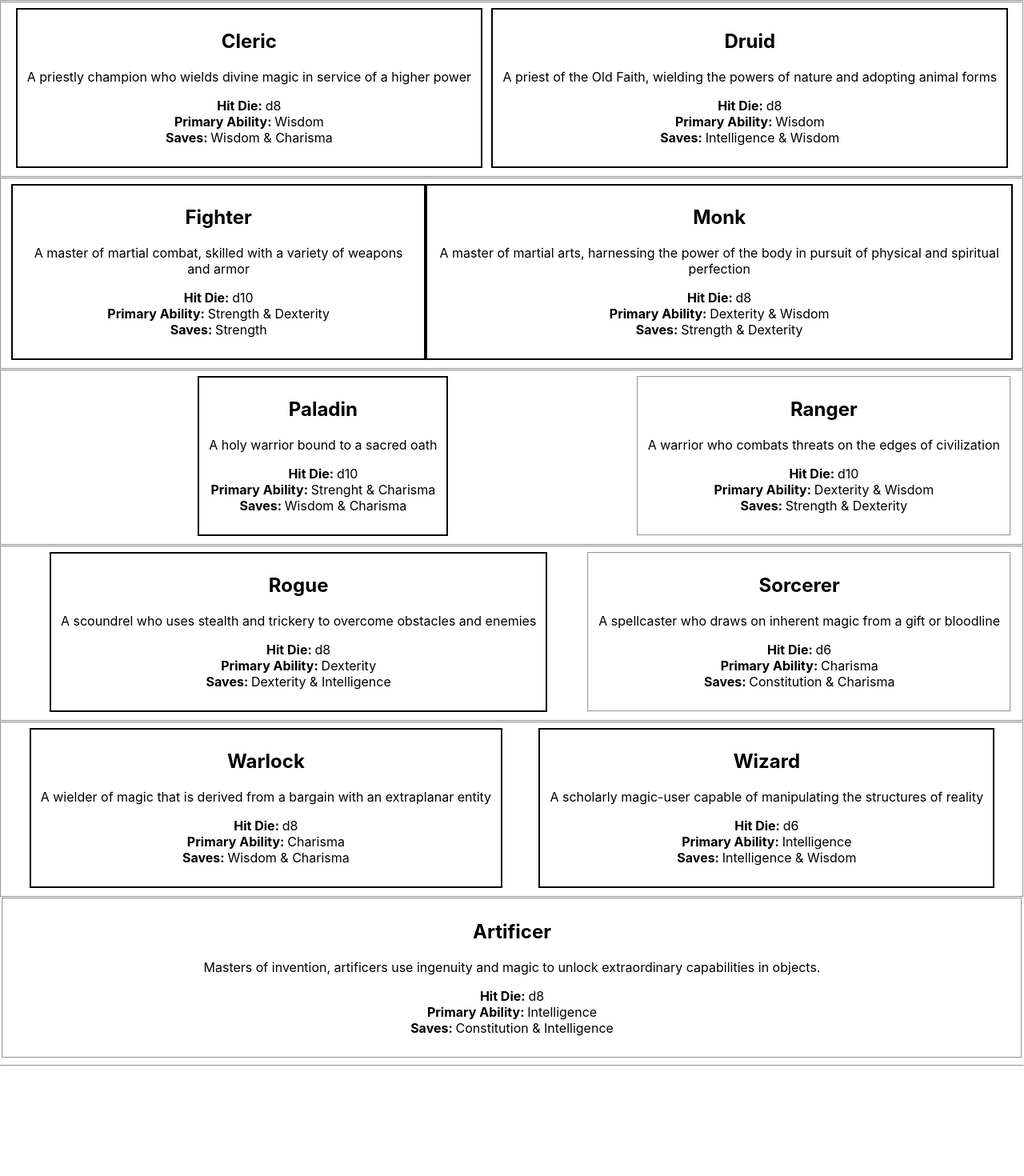
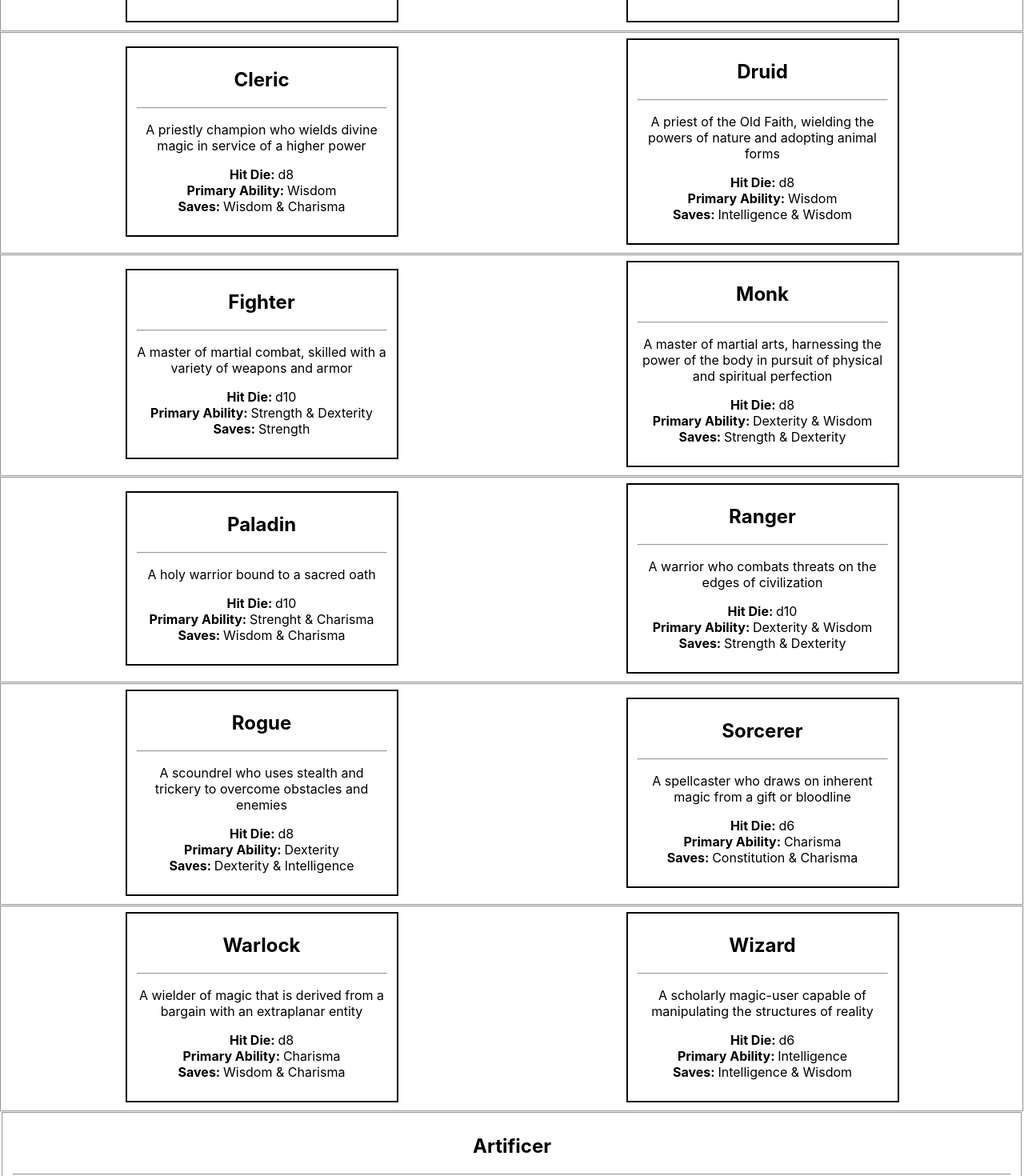
Before and after one commit to Santiago548/NPC_Generator_Ver2, a React (Create React App) app in the folder npc-frontend/: page /classes in a window 1280 px wide. Shown: the part 380-1850 px from the top of the page at 80% size. Before the commit the page ends 1721 px from the top, so only its background shows below. Built offline with nearby package versions, Linux system fonts and the light colour scheme; no server answers.

Commit message:
update css to have classes adjust based on the size of the screen

```diff
--- a/npc-frontend/src/App.css
+++ b/npc-frontend/src/App.css
@@ -341,10 +341,14 @@ width: 50%;
   float: left;
   border: 2px solid rgb(0, 0, 0);
   margin: auto;
+  inline-size: 25%;
+    overflow-wrap: break-word;
 }
 
 .rightClassDescription {
   float: right;
   border: 2px solid rgb(0, 0, 0);
   margin: auto;
+  inline-size: 25%;
+    overflow-wrap: break-word;
 }
--- a/npc-frontend/src/components/NpcClasses.js
+++ b/npc-frontend/src/components/NpcClasses.js
@@ -5,11 +5,10 @@ export const NpcClasses = () => {
     <div>
       <h1>Classes</h1>
 
-
       <fieldset className="classesContainer">
-
         <fieldset className="leftClassDescription">
           <h2>Barbarian</h2>
+          <hr />
           <p>
             A fierce warrior of primitive background who can enter a battle rage
           </p>
@@ -28,6 +27,7 @@ export const NpcClasses = () => {
 
         <fieldset className="rightClassDescription">
           <h2>Bard</h2>
+          <hr />
           <p>An inspiring magician whose power echoes the music of creation</p>
           <p>
             <strong>Hit Die: </strong>
@@ -41,13 +41,12 @@ export const NpcClasses = () => {
             <br />
           </p>
         </fieldset>
-
       </fieldset>
 
       <fieldset className="classesContainer">
-
         <fieldset className="leftClassDescription">
           <h2>Cleric</h2>
+          <hr />
           <p>
             A priestly champion who wields divine magic in service of a higher
             power
@@ -65,12 +64,12 @@ export const NpcClasses = () => {
           </p>
         </fieldset>
 
-
         <fieldset className="rightClassDescription">
           <h2>Druid</h2>
+          <hr />
           <p>
-          A priest of the Old Faith, wielding the powers of nature and adopting
-          animal forms
+            A priest of the Old Faith, wielding the powers of nature and
+            adopting animal forms
           </p>
           <p>
             <strong>Hit Die: </strong>
@@ -87,9 +86,9 @@ export const NpcClasses = () => {
       </fieldset>
 
       <fieldset className="classesContainer">
-
         <fieldset className="leftClassDescription">
           <h2>Fighter</h2>
+          <hr />
           <p>
             A master of martial combat, skilled with a variety of weapons and
             armor
@@ -107,12 +106,12 @@ export const NpcClasses = () => {
           </p>
         </fieldset>
 
-
         <fieldset className="rightClassDescription">
           <h2>Monk</h2>
+          <hr />
           <p>
-          A master of martial arts, harnessing the power of the body in pursuit
-          of physical and spiritual perfection
+            A master of martial arts, harnessing the power of the body in
+            pursuit of physical and spiritual perfection
           </p>
           <p>
             <strong>Hit Die: </strong>
@@ -128,9 +127,9 @@ export const NpcClasses = () => {
       </fieldset>
 
       <fieldset className="classesContainer">
-
         <fieldset className="leftClassDescription">
           <h2>Paladin</h2>
+          <hr />
           <p>A holy warrior bound to a sacred oath</p>
           <p>
             <strong>Hit Die: </strong>
@@ -144,10 +143,9 @@ export const NpcClasses = () => {
             <br />
           </p>
         </fieldset>
-
-
-      <fieldset classname="rightClassDescription">
+        <fieldset className="rightClassDescription">
           <h2>Ranger</h2>
+          <hr />
           <p>A warrior who combats threats on the edges of civilization</p>
           <p>
             <strong>Hit Die: </strong>
@@ -163,9 +161,9 @@ export const NpcClasses = () => {
       </fieldset>
 
       <fieldset className="classesContainer">
-
         <fieldset className="leftClassDescription">
           <h2>Rogue</h2>
+          <hr />
           <p>
             A scoundrel who uses stealth and trickery to overcome obstacles and
             enemies
@@ -182,8 +180,9 @@ export const NpcClasses = () => {
           </p>
         </fieldset>
 
-      <fieldset className="rigthClassDescription">
+        <fieldset className="rightClassDescription">
           <h2>Sorcerer</h2>
+          <hr />
           <p>
             A spellcaster who draws on inherent magic from a gift or bloodline
           </p>
@@ -201,12 +200,12 @@ export const NpcClasses = () => {
       </fieldset>
 
       <fieldset className="classesContainer">
-
         <fieldset className="leftClassDescription">
           <h2>Warlock</h2>
+          <hr />
           <p>
-          A wielder of magic that is derived from a bargain with an extraplanar
-          entity
+            A wielder of magic that is derived from a bargain with an
+            extraplanar entity
           </p>
           <p>
             <strong>Hit Die: </strong>
@@ -221,6 +220,7 @@ export const NpcClasses = () => {
         </fieldset>
         <fieldset className="rightClassDescription">
           <h2>Wizard</h2>
+          <hr />
           <p>
             A scholarly magic-user capable of manipulating the structures of
             reality
@@ -239,6 +239,7 @@ export const NpcClasses = () => {
       </fieldset>
       <fieldset>
         <h2>Artificer</h2>
+        <hr />
         <p>
           Masters of invention, artificers use ingenuity and magic to unlock
           extraordinary capabilities in objects.
```
Lines whose indentation alone changed are shown as unchanged.
